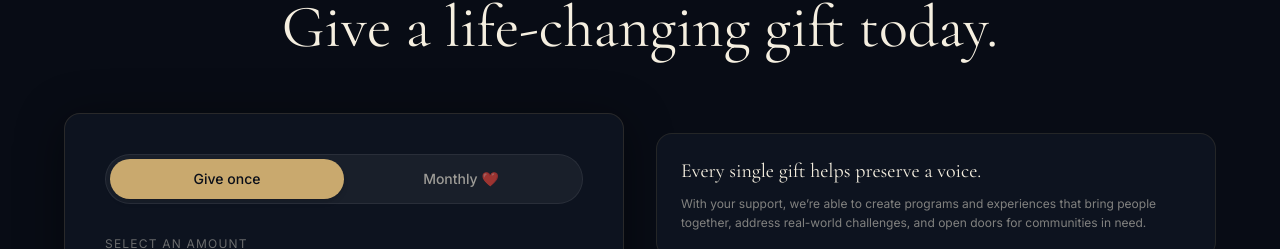
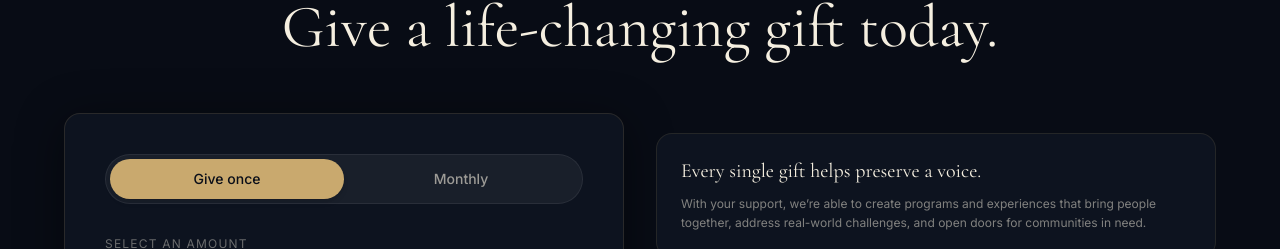
Before and after one commit to aissaBannani08/Echoes-Of-Identity, a Next.js app: page / in a window 1280 px wide. Shown: the part 7949-8198 px from the top of the page. Built offline with nearby package versions, Linux system fonts and the light colour scheme; a web font is replaced by a local one.

Commit message:
Remove heart emoji from Monthly button in DonationsSection

```diff
--- a/src/components/DonationsSection.tsx
+++ b/src/components/DonationsSection.tsx
@@ -243,7 +243,7 @@ export default function DonationsSection() {
                       : "text-parchment/60 hover:text-parchment"
                   }`}
                 >
-                  {isMonthly ? "Monthly ❤️" : "Give once"}
+                  {isMonthly ? "Monthly" : "Give once"}
                 </button>
               ))}
             </div>
```
